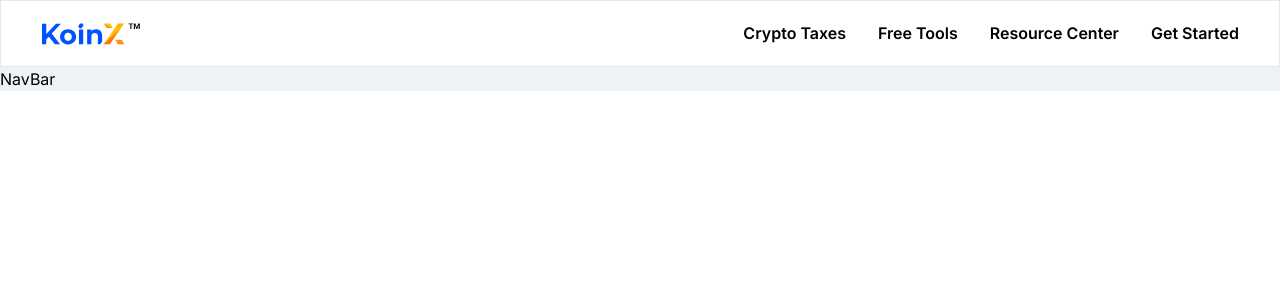
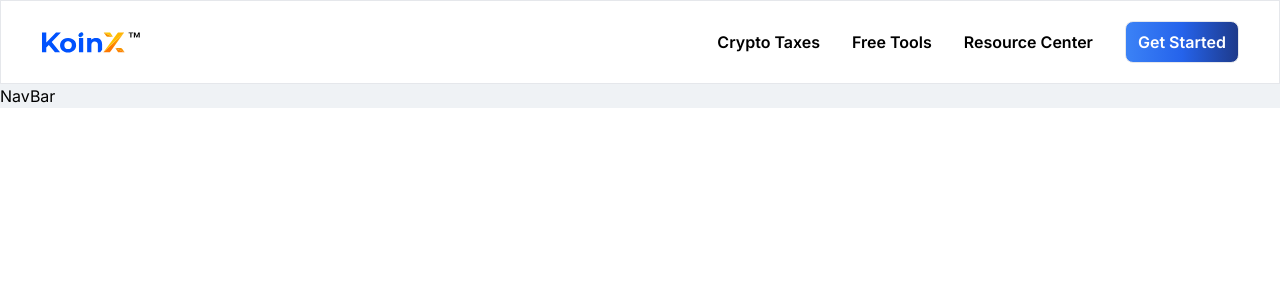
Before and after one commit to kpriyanshu2003/KoinX-Intern-Assignment, a Next.js app: page / in a window 1280 px wide. Shown: the top 300 px of the page. Built offline with nearby package versions, Linux system fonts and the light colour scheme.

Commit message:
Refactor button component and update navbar links

```diff
--- a/src/@types/Buttons.ts
+++ b/src/@types/Buttons.ts
@@ -1,9 +1,7 @@
 import React from "react";
 
 export interface ButtonsProps {
-  bgFrom: string;
-  bgVia: string;
-  bgTo: string;
+  gradient: string;
   textColor: string;
   children: React.ReactNode;
 }
--- a/src/components/Navbar.tsx
+++ b/src/components/Navbar.tsx
@@ -1,19 +1,18 @@
 import React from "react";
 import Image from "next/image";
 import { Button } from "@/ui/Button";
+import Link from "next/link";
 
 function Navbar() {
   return (
     <div className="flex justify-between items-center px-10 py-5 border">
       <Image src="/assets/icon.svg" height={100} width={100} alt="KoinX Logo" />
       <div className="flex justify-evenly gap-8 font-semibold items-center">
-        <span>Crypto Taxes</span>
-        <span>Free Tools</span>
-        <span>Resource Center</span>
+        <Link href="/">Crypto Taxes</Link>
+        <Link href="/">Free Tools</Link>
+        <Link href="/">Resource Center</Link>
         <Button
-          bgFrom="blue-500"
-          bgVia="blue-600"
-          bgTo="blue-900"
+          gradient="bg-gradient-to-r from-blue-500 via-blue-600 to-blue-900"
           textColor="white"
         >
           Get Started
--- a/src/ui/Button.tsx
+++ b/src/ui/Button.tsx
@@ -1,18 +1,12 @@
 import { ButtonsProps } from "@/@types/Buttons";
 import React from "react";
 
-export function Button({
-  bgFrom,
-  bgVia,
-  bgTo,
-  textColor,
-  children,
-}: ButtonsProps) {
+export function Button({ gradient, textColor, children }: ButtonsProps) {
   return (
-    <div
-      className={`py-2 px-3 bg-gradient-to-r from-${bgFrom} via-${bgVia} to-${bgTo} text-${textColor} rounded-lg`}
+    <button
+      className={`py-2 px-3 text-${textColor} ${gradient} rounded-lg border`}
     >
       {children}
-    </div>
+    </button>
   );
 }
--- a/tailwind.config.ts
+++ b/tailwind.config.ts
@@ -1,11 +1,7 @@
 import type { Config } from "tailwindcss";
 
 const config: Config = {
-  content: [
-    "./src/pages/**/*.{js,ts,jsx,tsx,mdx}",
-    "./src/components/**/*.{js,ts,jsx,tsx,mdx}",
-    "./src/app/**/*.{js,ts,jsx,tsx,mdx}",
-  ],
+  content: ["./src/**/*.{js,ts,jsx,tsx,mdx}"],
   theme: {
     extend: {
       backgroundImage: {
```
